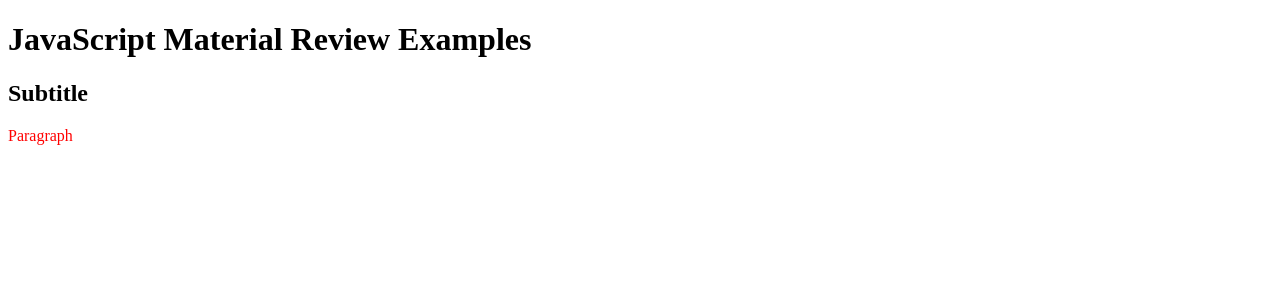
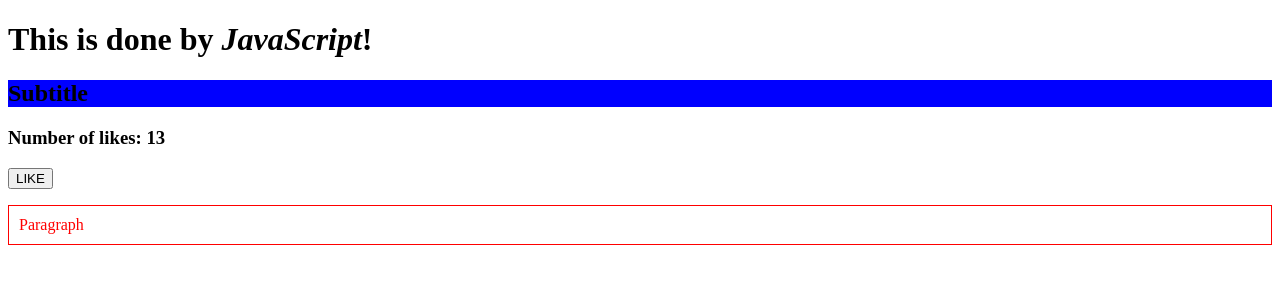
Before and after one commit to tunde-gaspar/sah-js-examples-april-20, a plain HTML site: page index.html in a window 1280 px wide. Drawn offline with nearby package versions, Linux system fonts and the light colour scheme.

Commit message:
Add jQuery and first style modification examples

```diff
--- a/index.html
+++ b/index.html
@@ -9,7 +9,10 @@
 <body>
     <h1>JavaScript Material Review Examples</h1>
     <h2>Subtitle</h2>
+    <h3>Number of likes: <span>13</span></h3>
+    <button>LIKE</button>
     <p>Paragraph</p>
+    <script src="https://code.jquery.com/jquery-3.5.0.min.js"></script>
     <script src="scripts.js"></script>
 </body>
 </html>
--- a/scripts.js
+++ b/scripts.js
@@ -1 +1,170 @@
-console.log('Script file is loaded.')
+//Third part in Material Review:
+
+//$('css selector').action()
+
+$('h1').text('This is done by JavaScript!');
+$('h1').html('This is done by <em>JavaScript</em>!');
+$('p').css('border','1px solid red');
+$('p').css('padding', '10px');
+$('h2').toggleClass('blue');
+$('h2').toggleClass('blue');
+$('h2').toggleClass('blue');
+
+console.log('Script file is loaded.');
+
+//Single line comment
+
+/*
+Multiple
+lines
+of
+comments
+*/
+
+
+/*2
+12-5
+7
+4*3
+12
+15/6
+2.5
+let age
+undefined
+age=34
+34
+age+5
+39
+age=55
+55
+age+5
+60
+age=48/8
+6
+age+1
+7
+let number_of_legs=4
+undefined
+number_of_legs*4
+16
+let name="Adam
+VM512:1 Uncaught SyntaxError: Invalid or unexpected token
+let name="Adam"
+undefined
+name
+"Adam"
+name="Egg"
+"Egg"
+name=`StayAtHome`
+"StayAtHome"
+let sentence="That person's cat."
+undefined
+sentence= 'He said "ok"'
+"He said "ok""
+let backtick=`backtick`
+undefined
+let oldEnoughToDrive = fals
+VM890:1 Uncaught ReferenceError: fals is not defined
+    at <anonymous>:1:24
+(anonymous) @ VM890:1
+let oldEnoughToDrive = false
+undefined
+'Hello, +name
+VM985:1 Uncaught SyntaxError: Invalid or unexpected token
+'Hello, ' +name
+"Hello, StayAtHome"
+'Hello, ' +name +43+ 'another string'
+"Hello, StayAtHome43another string"
+11+23
+34
+'11'+'23'
+"1123"
+oldEnoughToDrive = true
+true
+true && true
+true
+true && false
+false
+false && false
+false
+true||true
+true
+true||false
+true
+false||false
+false
+true && (false || (true && false))
+false
+let color1 = "orange"
+undefined
+let color2 = "blue"
+undefined
+let colors = ["orange", "blue", "green"]
+undefined
+colors
+(3) ["orange", "blue", "green"]
+colors[0]
+"orange"
+colors[1]
+"blue"
+colors[2]
+"green"
+let pickedColor = 2
+undefined
+colors [pickedColor]
+"green"
+colors[1]="yellow"
+"yellow"
+colors
+(3) ["orange", "yellow", "green"]
+colors.length
+3
+name
+"StayAtHome"
+name.length
+10
+colors[3] = 'lime'
+"lime"
+colors
+(4) ["orange", "yellow", "green", "lime"]
+colors.push('purple')
+5
+colors
+(5) ["orange", "yellow", "green", "lime", "purple"]
+colors[colors.length] = 'cyan'
+"cyan"
+colors
+(6) ["orange", "yellow", "green", "lime", "purple", "cyan"]
+color.push(colors)
+VM2275:1 Uncaught ReferenceError: color is not defined
+    at <anonymous>:1:1
+(anonymous) @ VM2275:1
+colors.push(colors)
+7
+colors
+(7) ["orange", "yellow", "green", "lime", "purple", "cyan", Array(7)]
+let notGoodExample = ['text', 123, true]
+undefined
+let person = {
+name: 'Adam'
+}
+undefined
+let person = {
+name: 'Adam',
+age: 34,
+favoriteColors: colors,
+oldEnoughToDrive: true}
+undefined
+person
+{name: "Adam", age: 34, favoriteColors: Array(7), oldEnoughToDrive: true}
+'Hello, dear ' + person.name
+"Hello, dear Adam"
+person.food = 'pizza'
+"pizza"
+person
+{name: "Adam", age: 34, favoriteColors: Array(7), oldEnoughToDrive: true, food: "pizza"}
+person.name = 'Peti'
+"Peti"
+person
+{name: "Peti", age: 34, favoriteColors: Array(7), oldEnoughToDrive: true, food: "pizza"}
+*/
--- a/style.css
+++ b/style.css
@@ -1,3 +1,7 @@
 p{
     color: red;
 }
+
+.blue{
+    background: blue;
+}
```
